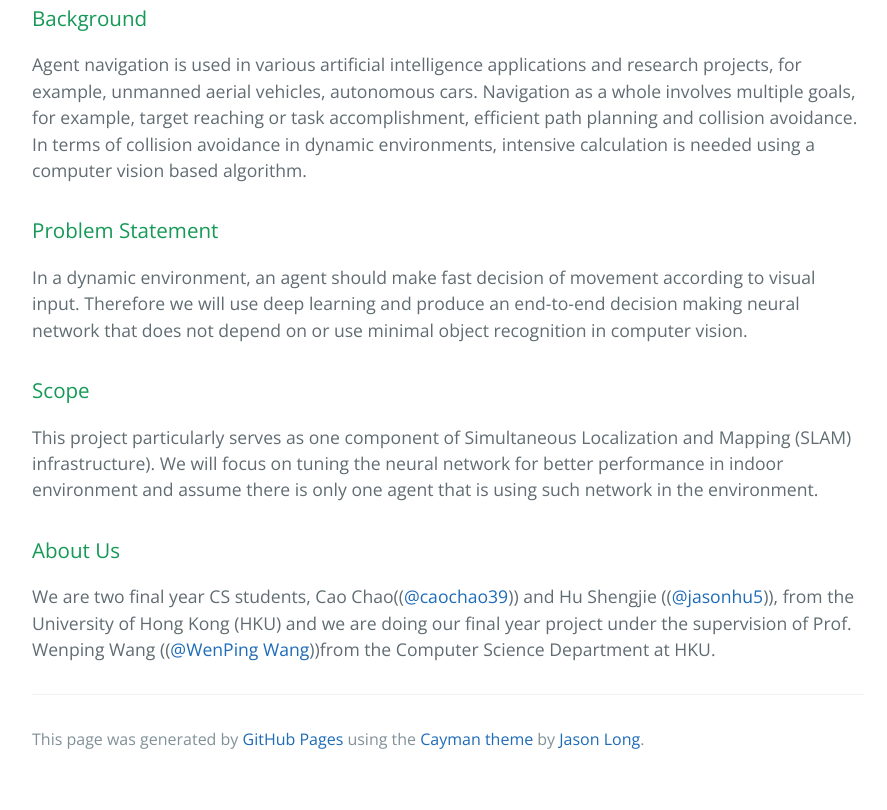
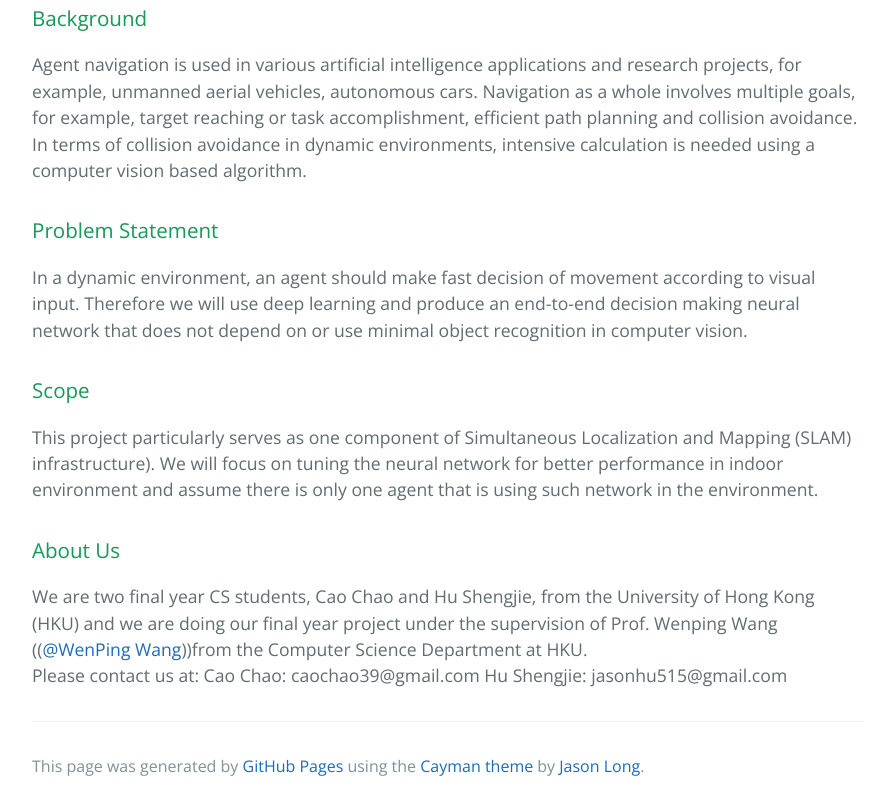
Before and after one commit to DodgeBot/DodgeBot.github.io, a plain HTML site: page index.html in a window 1280 px wide. Shown: the part 377-1187 px from the top of the page, without its empty margins (192-1079 px from the left). Before the commit the page ends 1160 px from the top, so only its background shows below. Drawn offline with nearby package versions, Linux system fonts and the light colour scheme.

Commit message:
seperated contact info

```diff
--- a/index.html
+++ b/index.html
@@ -36,7 +36,14 @@
 <h3>
 <a id="authors-and-contributors" class="anchor" href="#authors-and-contributors" aria-hidden="true"><span aria-hidden="true" class="octicon octicon-link"></span></a>About Us</h3>
 
-<p>We are two final year CS students, Cao Chao((<a href="caochao39@gmail.com" class="user-mention">@caochao39</a>)) and Hu Shengjie ((<a href="jasonhu515@gmail.com" class="user-mention">@jasonhu5</a>)), from the University of Hong Kong (HKU) and we are doing our final year project under the supervision of Prof. Wenping Wang ((<a href="http://i.cs.hku.hk/~wenping/" class="user-mention">@WenPing Wang</a>))from the Computer Science Department at HKU.</p>
+<p>We are two final year CS students, Cao Chao and Hu Shengjie, from the University of Hong Kong (HKU) and we are doing our final year project under the supervision of Prof. Wenping Wang ((<a href="http://i.cs.hku.hk/~wenping/" class="user-mention">@WenPing Wang</a>))from the Computer Science Department at HKU.
+
+<br>
+Please contact us at:
+
+Cao Chao: caochao39@gmail.com
+Hu Shengjie: jasonhu515@gmail.com
+</p>
 
 
       <footer class="site-footer">
```
